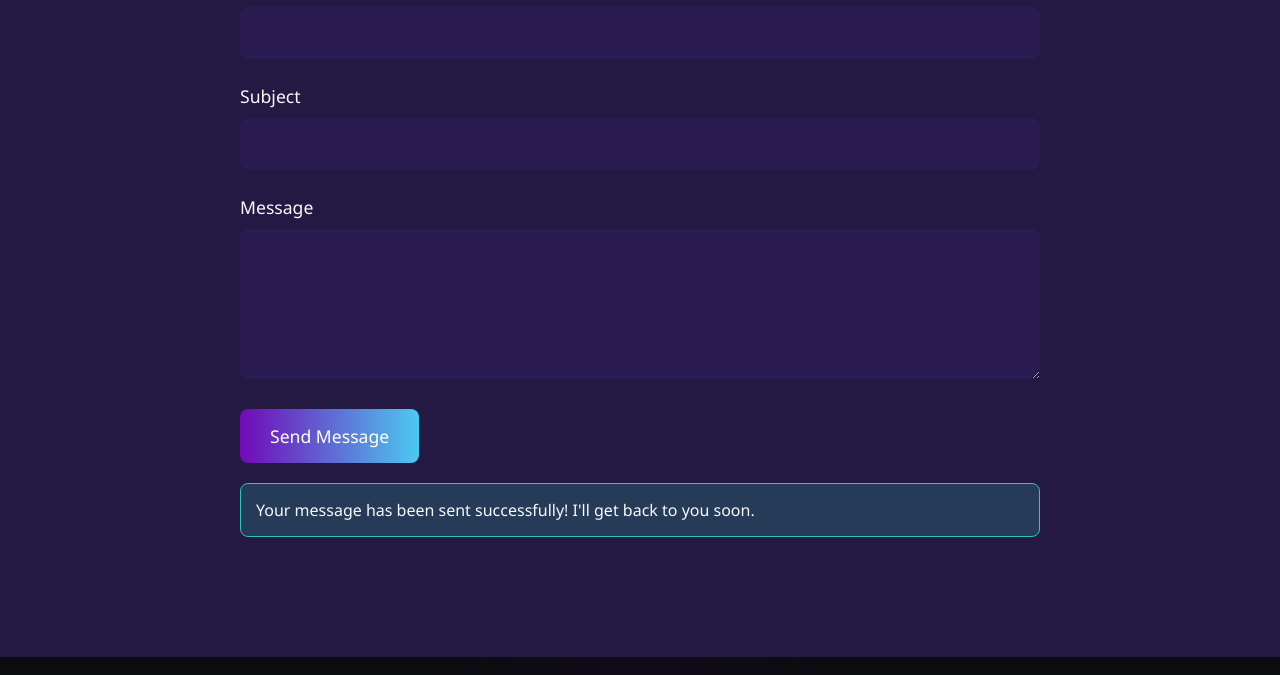
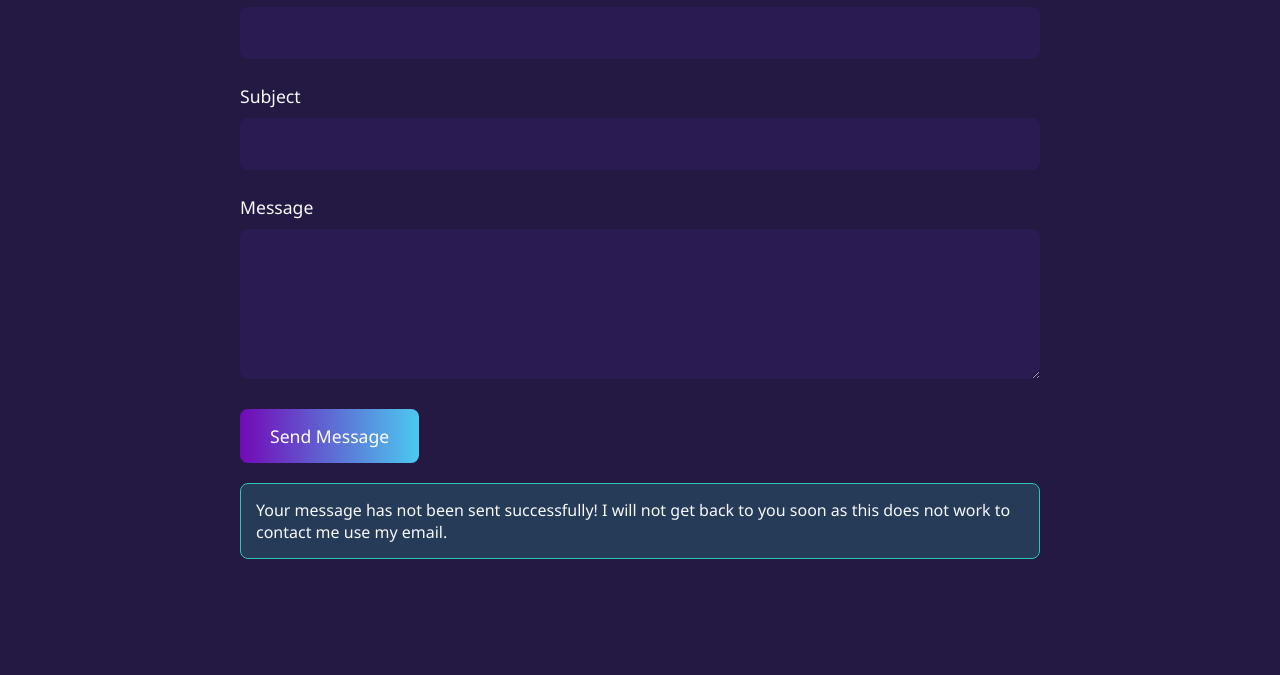
Before and after one commit to AceCombatx/carzy.raptor, a plain HTML site: page index.html in a window 1280 px wide. Both pictures are taken after typing "Sample", "name@example.com", "Sample", "Sample" into the empty fields and a click on the button "Send Message". Shown: the part 4747-5422 px from the top of the page. Drawn offline with nearby package versions, Linux system fonts and the light colour scheme; animation ran at ten frames a second.

Commit message:
Update index.html

```diff
--- a/index.html
+++ b/index.html
@@ -1262,7 +1262,7 @@
                         <button type="submit" class="submit-btn">Send Message</button>
                     </form>
                     <div class="success-message" id="successMessage">
-                        Your message has been sent successfully! I'll get back to you soon.
+                        Your message has not been sent successfully! I will not get back to you soon as this does not work to contact me use my email.
                     </div>
                 </div>
             </div>
```
